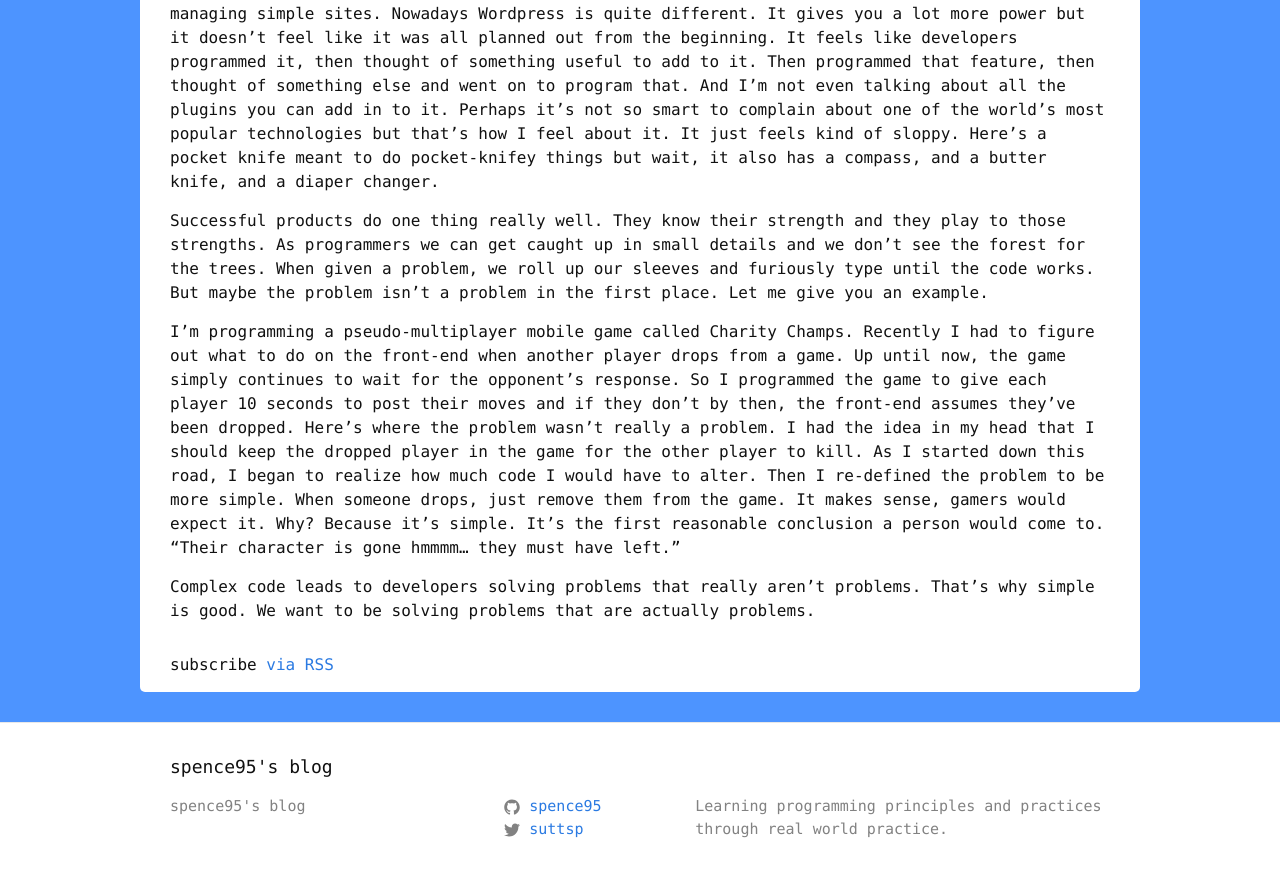
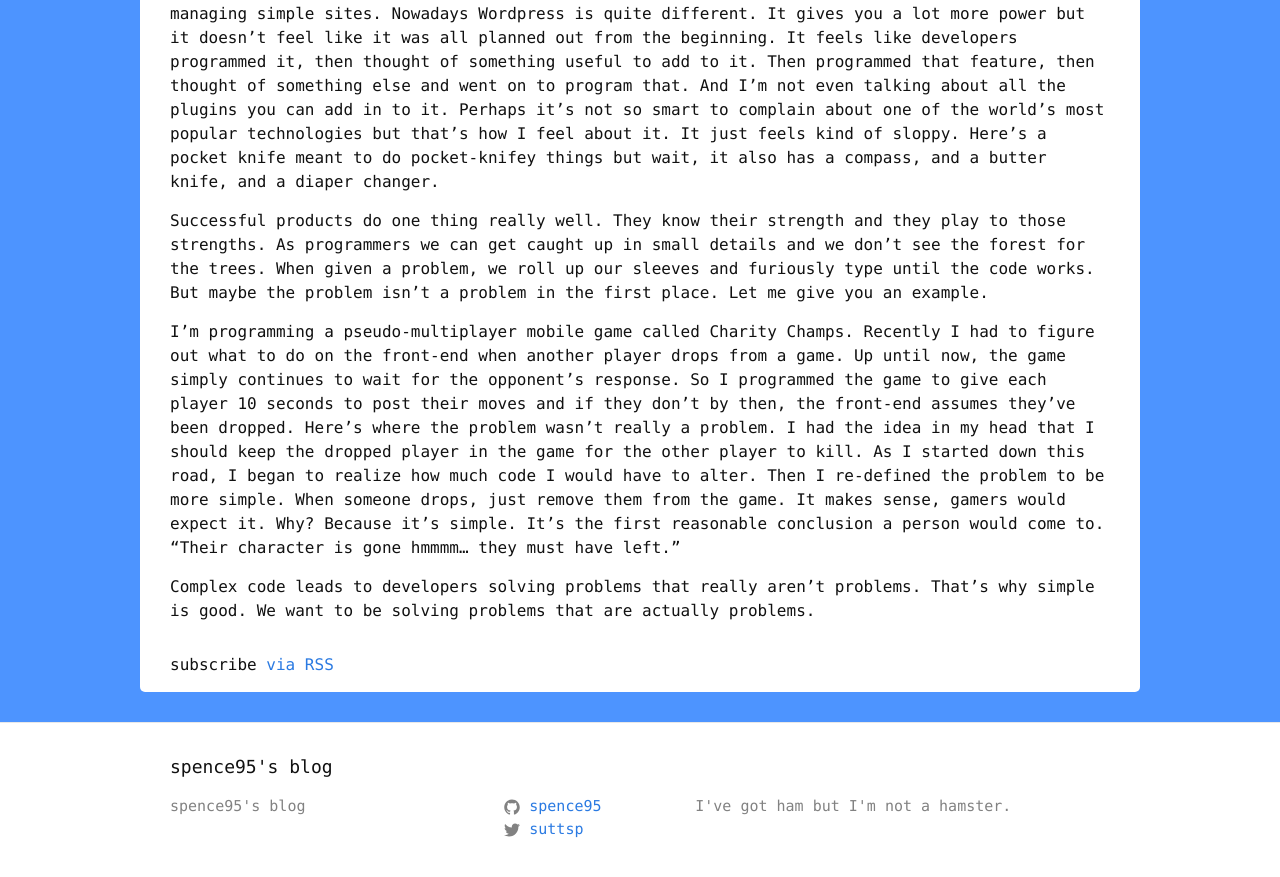
Before and after one commit to spence95/spence95.github.io, a Jekyll site: the page built from index.html, in a window 1280 px wide and 900 px high, scrolled down 4664 px. Shown: the top 877 px of the window. Built offline with Jekyll 4.4.1, drawn with Linux system fonts in a browser that asks for light colours.

Commit message:
Changing description

```diff
--- a/_config.yml
+++ b/_config.yml
@@ -11,7 +11,7 @@ subtitle: Programming
 # email: your-email@domain.com
 description: > # this means to ignore newlines until "baseurl:"
 
-  Learning programming principles and practices through real world practice.
+  I've got ham but I'm not a hamster.
 baseurl: "" # the subpath of your site, e.g. /blog
 url: "http://yourdomain.com" # the base hostname & protocol for your site
 twitter_username: suttsp
```
